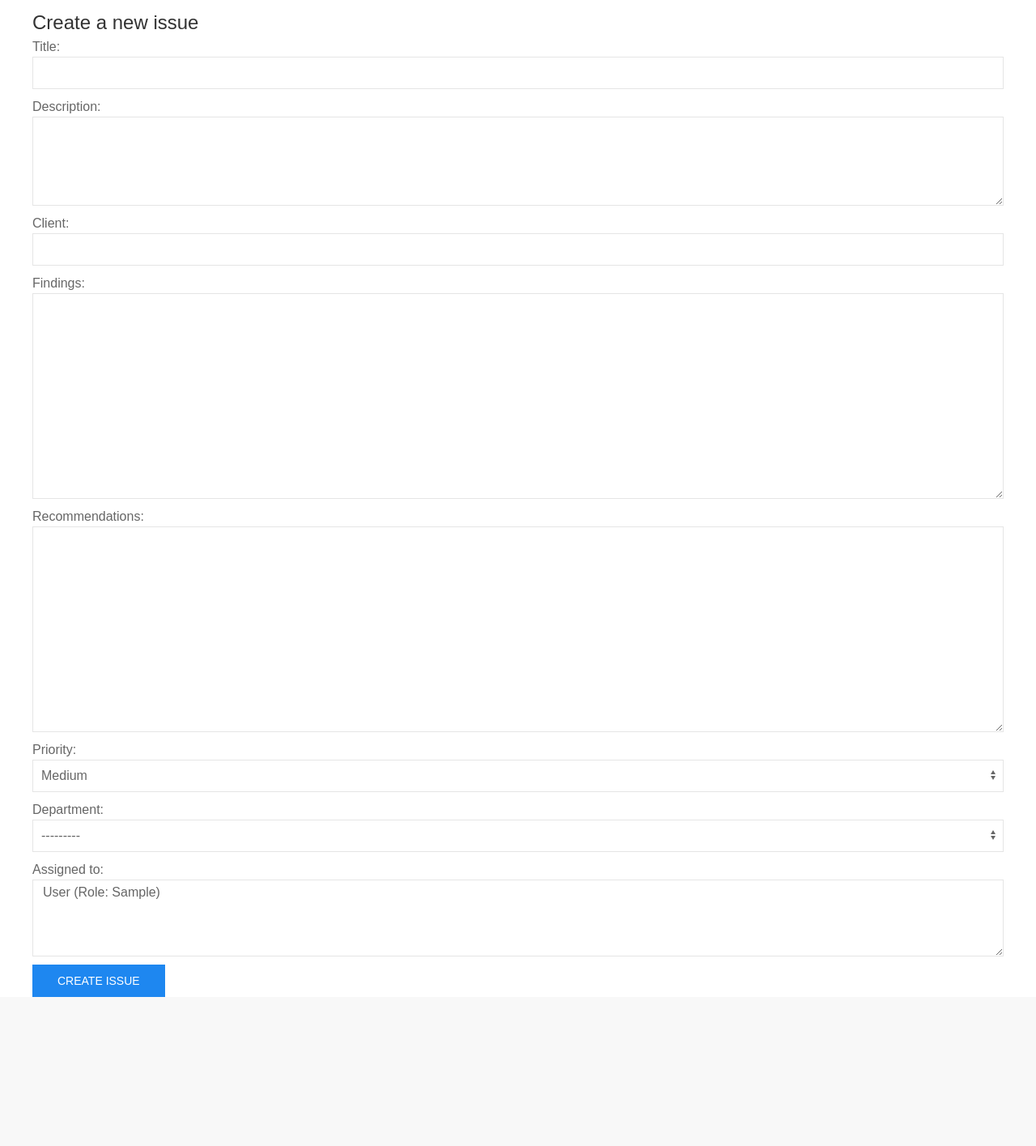
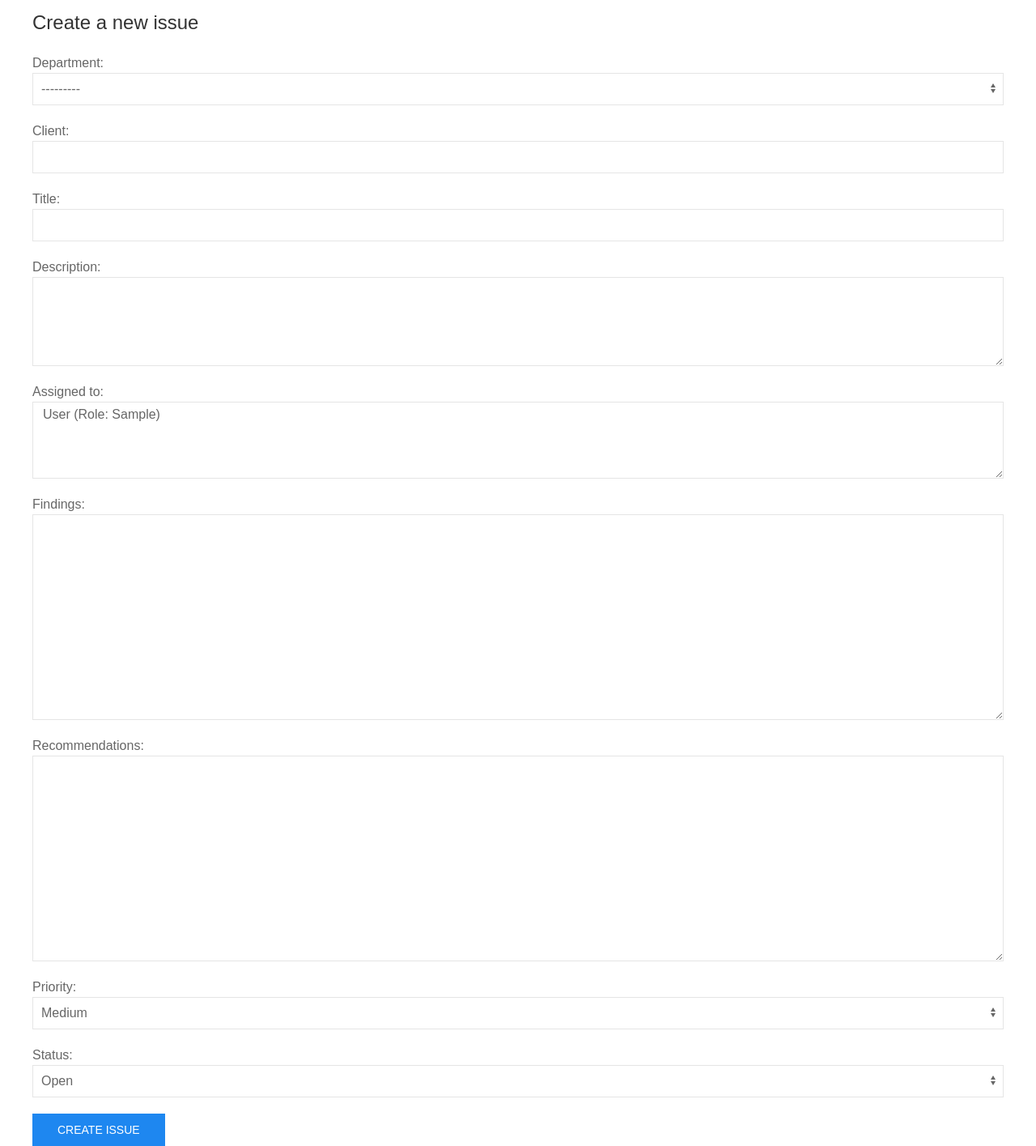
Before and after one commit to NwizuEmmanuel/vmuf-issue-tracker-py, a Django app: page /issues/create/ in a window 1280 px wide. Shown: the part 125-1540 px from the top of the page at 81% size. Before the commit the page ends 1356 px from the top, so only its background shows below. Run offline with Django 5.2, Linux system fonts and the light colour scheme; tables that the repository leaves empty hold one stand-in row (values such as "Sample post").

Commit message:
removed delete button, added cancalled to status, modified update and create issue page

```diff
--- a/templates/issues/create_issue.html
+++ b/templates/issues/create_issue.html
@@ -4,51 +4,9 @@
 {% block body %}
 <div class="uk-container uk-margin-small-top">
     <div class="uk-text-lead">Create a new issue</div>
-    <form method="post" enctype="multipart/form-data">
+    <form method="post">
         {% csrf_token %}
-        <div class="uk-margin-small-bottom">
-            {{ form.title.label_tag }}
-            {{ form.title }}
-            {% if form.title.errors %}
-            <div class="">
-                {{ form.title.errors }}
-            </div>
-            {% endif %}
-        </div>
-
-        <div class="uk-margin-small-bottom">
-            {{ form.description.label_tag }}
-            {{ form.description }}
-        </div>
-
-        <div class="uk-margin-small-bottom">
-            {{ form.client.label_tag }}
-            {{ form.client }}
-        </div>
-
-        <div class="uk-margin-small-bottom">
-            {{ form.findings.label_tag }}
-            {{ form.findings }}
-        </div>
-
-        <div class="uk-margin-small-bottom">
-            {{ form.recommendations.label_tag }}
-            {{ form.recommendations }}
-        </div>
-
-        <div class="uk-margin-small-bottom">
-            {{ form.priority.label_tag }}
-            {{ form.priority }}
-        </div>
-        <div class="uk-margin-small-bottom">
-            {{ form.department.label_tag }}
-            {{ form.department }}
-        </div>
-
-        <div class="uk-margin-small-bottom">
-            {{ form.assigned_to.label_tag }}
-            {{ form.assigned_to }}
-        </div>
+        {{ form.as_p }}
         <button type="submit" class="uk-button uk-button-primary">Create Issue</button>
     </form>
 </div>
--- a/tracker/forms.py
+++ b/tracker/forms.py
@@ -5,10 +5,31 @@ from .models import Issue
 class IssueUpdateForm(forms.ModelForm):
     class Meta:
         model = Issue
-        fields = ["status", "priority"]
+        fields = [
+            "department",
+            "client",
+            "title",
+            "description",
+            "assigned_to",
+            "findings",
+            "recommendations",
+            "priority",
+            "status",
+        ]
         widgets = {
-            "status": forms.Select(choices=Issue.STATUS_CHOICES, attrs={'class': 'uk-select'}),
-            "priority": forms.Select(choices=Issue.PRIORITY_CHOICES, attrs={'class': 'uk-select'}),
+            "department": forms.Select(attrs={"class": "select2 uk-select"}),
+            "client": forms.TextInput(attrs={"class": "uk-input"}),
+            "title": forms.TextInput(attrs={"class": "uk-input"}),
+            "description": forms.Textarea(attrs={"rows": 4, "class": "uk-textarea"}),
+            "assigned_to": forms.SelectMultiple(attrs={"class": "select2 uk-select"}),
+            "findings": forms.Textarea(attrs={"class": "uk-textarea"}),
+            "recommendations": forms.Textarea(attrs={"class": "uk-textarea"}),
+            "priority": forms.Select(
+                choices=Issue.PRIORITY_CHOICES, attrs={"class": "uk-select"}
+            ),
+            "status": forms.Select(
+                choices=Issue.STATUS_CHOICES, attrs={"class": "uk-select"}
+            ),
         }
 
 
@@ -16,14 +37,15 @@ class IssueCreateForm(forms.ModelForm):
     class Meta:
         model = Issue
         fields = [
+            "department",
+            "client",
             "title",
             "description",
-            "client",
-            "priority",
-            "department",
             "assigned_to",
             "findings",
             "recommendations",
+            "priority",
+            "status",
         ]
         widgets = {
             "description": forms.Textarea(attrs={"rows": 4, "class": "uk-textarea"}),
@@ -34,4 +56,5 @@ class IssueCreateForm(forms.ModelForm):
             "findings": forms.Textarea(attrs={"class": "uk-textarea"}),
             "recommendations": forms.Textarea(attrs={"class": "uk-textarea"}),
             "client": forms.TextInput(attrs={"class": "uk-input"}),
+            "status": forms.Select(attrs={"class": "uk-select"}),
         }
--- a/tracker/models.py
+++ b/tracker/models.py
@@ -41,6 +41,7 @@ class Issue(models.Model):
         ('A', 'Assigned'),
         ('P', 'In Progress'),
         ('R', 'Resolved'),
+        ('C', 'Cancelled'),
     ]
 
     issue_number = models.CharField(max_length=20, unique=True, editable=False)
@@ -62,7 +63,6 @@ class Issue(models.Model):
         choices=STATUS_CHOICES,
         default='O'
     )
-
     created_at = models.DateTimeField(auto_now_add=True)
     updated_at = models.DateTimeField(auto_now=True)
 
--- a/tracker/urls.py
+++ b/tracker/urls.py
@@ -6,5 +6,4 @@ urlpatterns = [
     path("issues/", views.index, name="issues"),
     path("issues/<int:issue_id>/update", views.update_issue, name="update_issue"),
     path("issues/create/", views.create_issue, name="create_issue"),
-    path("issues/delete", views.delete_issue, name="delete_issue"),
 ]
--- a/tracker/views.py
+++ b/tracker/views.py
@@ -4,7 +4,7 @@ from .forms import IssueUpdateForm, IssueCreateForm
 
 # Create your views here.
 def index(request):
-    issues = Issue.objects.exclude(status='R')
+    issues = Issue.objects.exclude(status='R').exclude(status="C")
     return render(request, "issues/index.html", {"issues": issues})
 
 def update_issue(request, issue_id):
@@ -27,7 +27,7 @@ def create_issue(request):
     if request.method == 'POST':
         form = IssueCreateForm(request.POST)
         if form.is_valid():
-            form.save()
+            issue = form.save()
             return redirect("issues")
     else:
         form = IssueCreateForm()
```
Also changed, not shown: templates/issues/index.html (+2 -9 lines).
